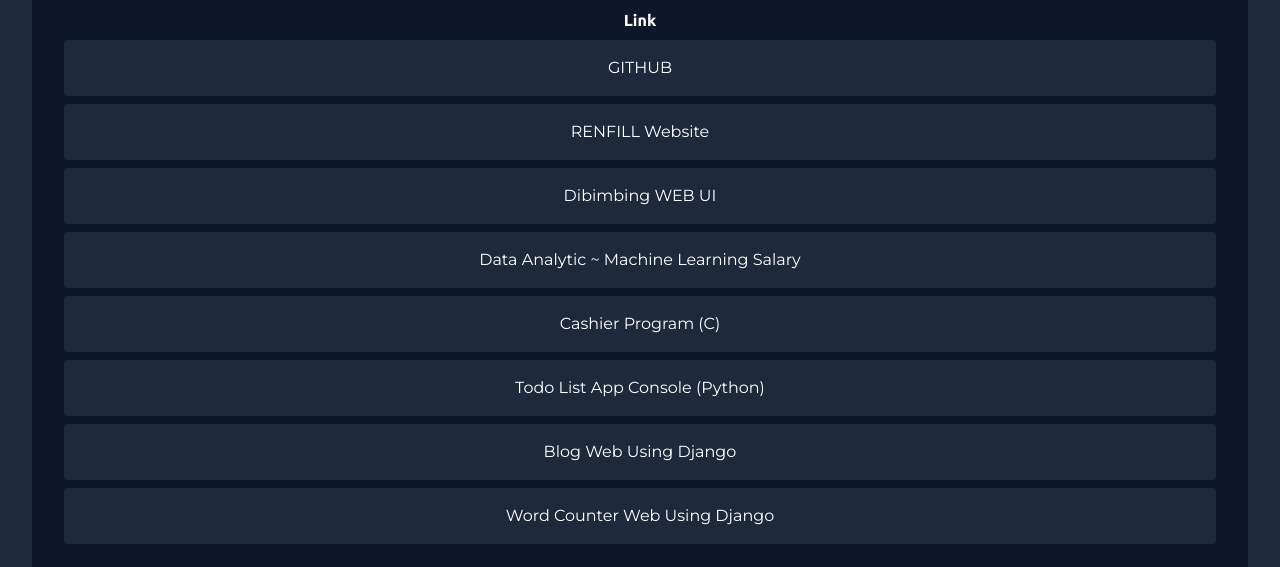
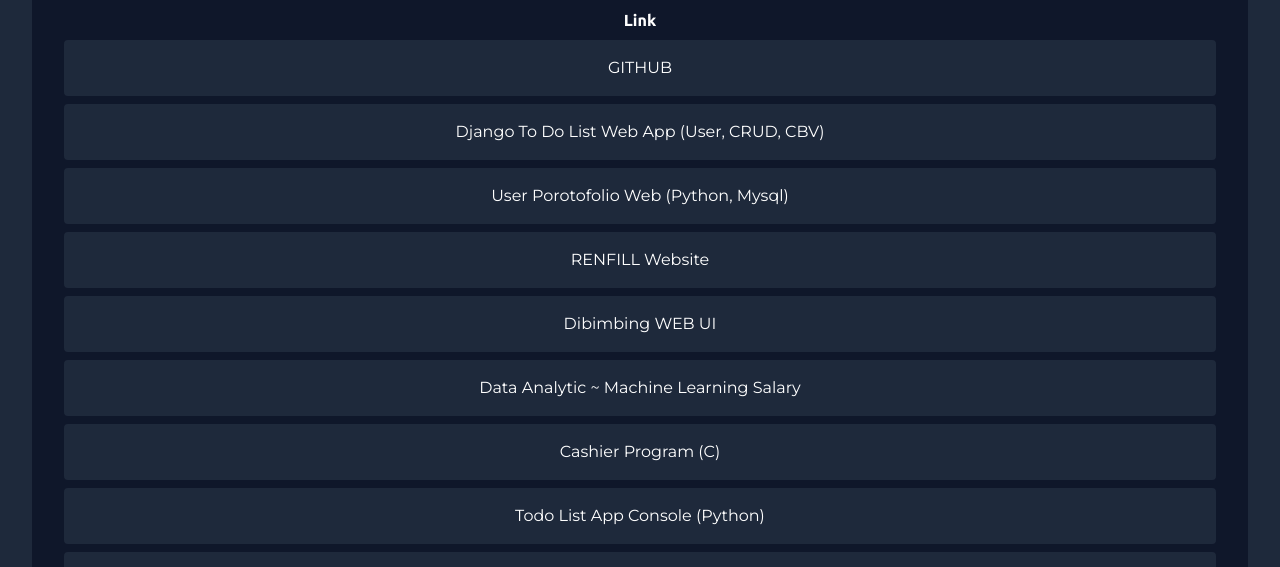
Before and after one commit to yotakeys/yotakeys.github.io, a plain HTML site: page index.html in a window 1280 px wide. Shown: the part 228-795 px from the top of the page. Drawn offline with nearby package versions, Linux system fonts and the light colour scheme; files that its build step writes are made by us from their sources; a web font is replaced by a local one.

Commit message:
Add some new Link

```diff
--- a/index.html
+++ b/index.html
@@ -120,10 +120,16 @@
             <a class="text-white animate-bounce hover:text-slate-900" href="https://github.com/yotakeys">GITHUB</a>
         </div>
         <div class="rounded bg-slate-800 p-4 w-full mx-auto mb-2 mt-2">
+          <a class="text-white animate-bounce hover:text-slate-900" href="https://github.com/yotakeys/todolist_django">Django To Do List Web App (User, CRUD, CBV)</a>
+        </div>
+        <div class="rounded bg-slate-800 p-4 w-full mx-auto mb-2 mt-2">
+          <a class="text-white animate-bounce hover:text-slate-900" href="https://github.com/yotakeys/User-Portofolio">User Porotofolio Web (Python, Mysql) </a>
+        </div>
+        <div class="rounded bg-slate-800 p-4 w-full mx-auto mb-2 mt-2">
             <a class="text-white animate-bounce hover:text-slate-900" href="Renfill/Renfill.html">RENFILL Website</a>
         </div>
         <div class="rounded bg-slate-800 p-4 w-full mx-auto mb-2 mt-2">
-            <a class="text-white animate-bounce hover:text-slate-900" href="https://github.com/yotakeys/Dibimbing-Web-Assignement">Dibimbing WEB UI</a>
+            <a class="text-white animate-bounce hover:text-slate-900" href="yotakeys.github.io/Dibimbing-Web-Assignement">Dibimbing WEB UI</a>
         </div>
         <div class="rounded bg-slate-800 p-4 w-full mx-auto mb-2 mt-2">
             <a class="text-white animate-bounce hover:text-slate-900" href="https://github.com/yotakeys/Predict-Gaji-FIND-IT">Data Analytic ~ Machine Learning Salary</a>
```
